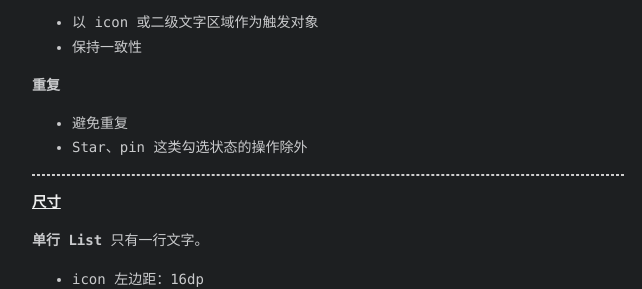
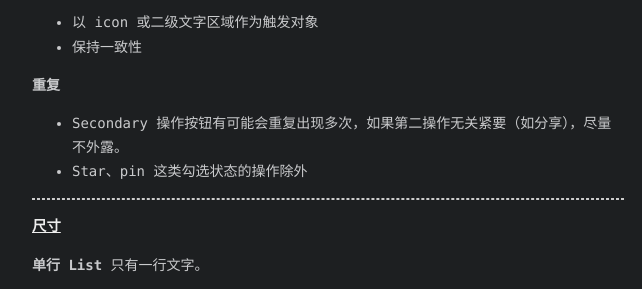
Before and after one commit to zyxscientist/zyxscientist.github.io, a plain HTML site: page 2017/10/23/lists/index.html in a window 1280 px wide. Shown: the part 2254-2543 px from the top of the page, without its empty margins (312-954 px from the left). Drawn offline with Linux system fonts and the light colour scheme; a web font is replaced by a local one.

Commit message:
Site updated: 2017-10-25 18:15:36

```diff
--- a/2017/10/23/lists/index.html
+++ b/2017/10/23/lists/index.html
@@ -34,7 +34,7 @@ Lists 最适宜用于呈现类型相近的数据，例如文字与图片（短
 <meta property="og:image" content="https://ws3.sinaimg.cn/large/006tKfTcgy1fkun7pnwxjj31kw1ludrj.jpg">
 <meta property="og:image" content="https://ws1.sinaimg.cn/large/006tKfTcgy1fkune30hifj31jn6gk4qq.jpg">
 <meta property="og:image" content="https://ws2.sinaimg.cn/large/006tKfTcgy1fkunhhusxgj31ia6mf7wi.jpg">
-<meta property="og:updated_time" content="2017-10-25T10:07:11.470Z">
+<meta property="og:updated_time" content="2017-10-25T10:15:15.787Z">
 <meta name="twitter:card" content="summary">
 <meta name="twitter:title" content="Material Design 组件图鉴 —— Lists">
 <meta name="twitter:description" content="Lists present multiple line items vertically as a single continuous element.
@@ -215,7 +215,7 @@ Lists 清单内的 tiles 默认应该按照某种规则进行排列，时间、
 </ul>
 <p><strong>重复</strong></p>
 <ul>
-<li>避免重复</li>
+<li>Secondary 操作按钮有可能会重复出现多次，如果第二操作无关紧要（如分享），尽量不外露。</li>
 <li>Star、pin 这类勾选状态的操作除外</li>
 </ul>
 <hr>
```
